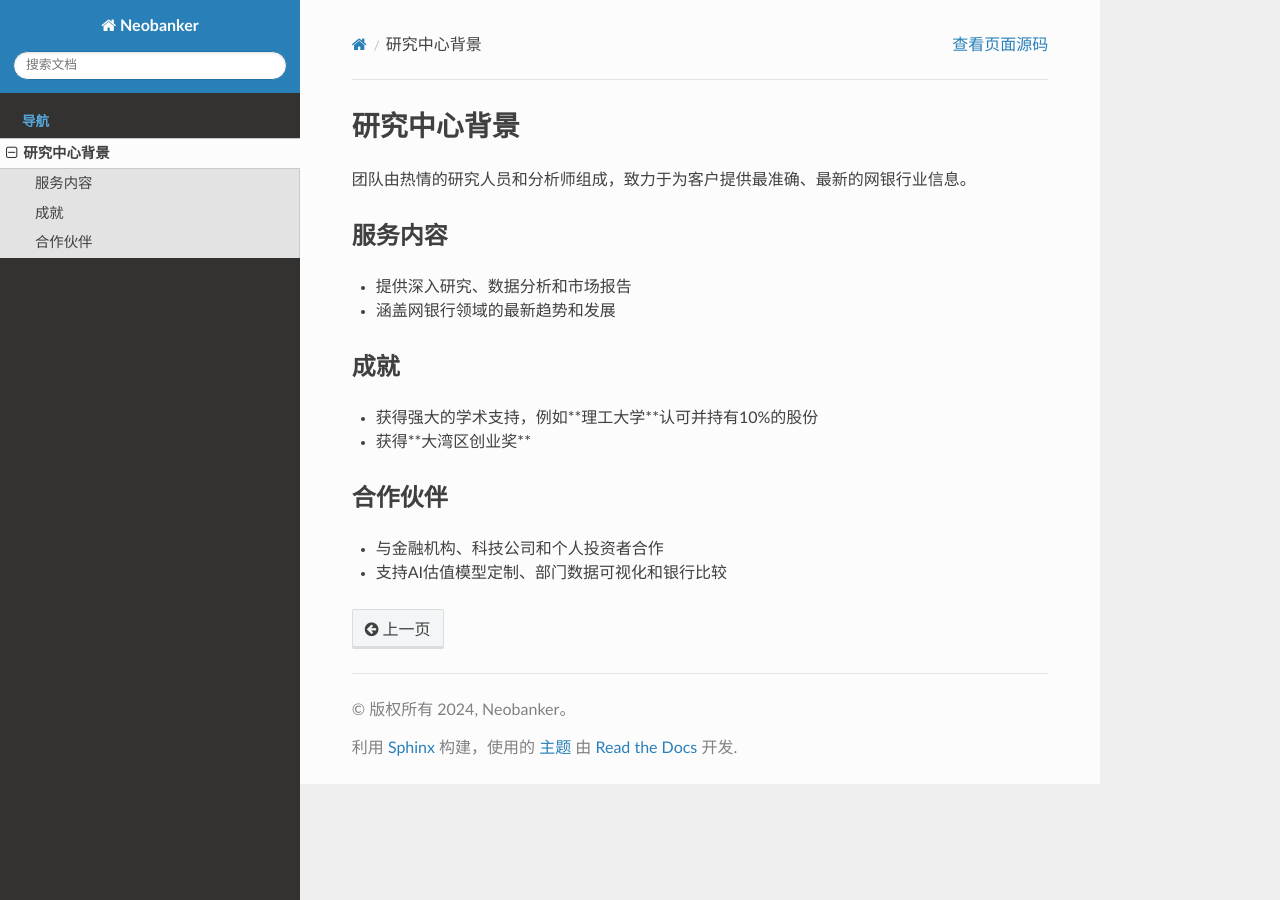
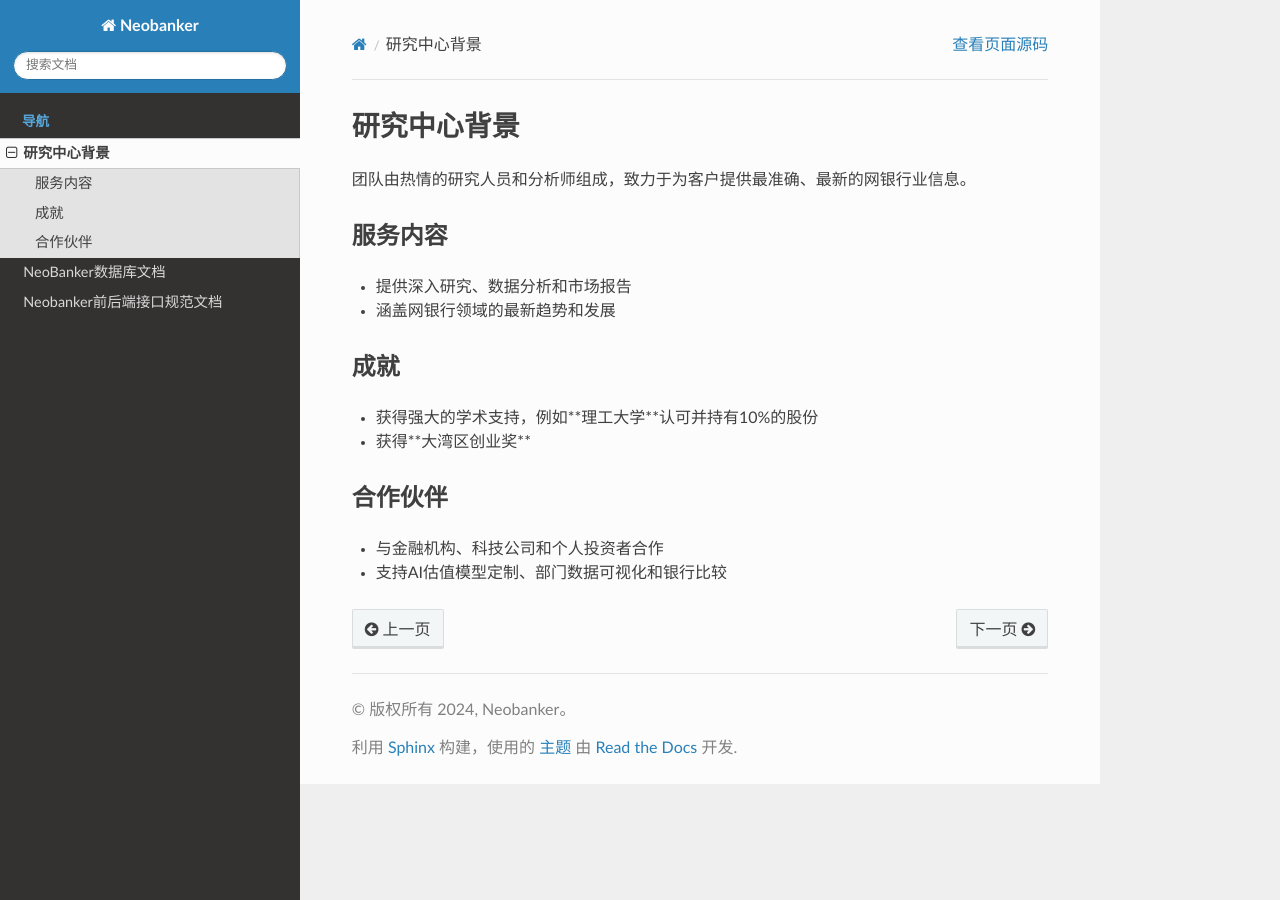
Before and after one commit to neo-banker/neobank.readthedocs.io, a Sphinx documentation site: the page built from docs/about.rst, in a window 1280 px wide. Built offline with Sphinx 7.4.7 and the Read the Docs theme 2.0.0, drawn with Linux system fonts in a browser that asks for light colours.

Commit message:
docs: update index

```diff
--- a/docs/index.rst
+++ b/docs/index.rst
@@ -12,7 +12,8 @@ Neobanker开发文档
    :caption: 导航
 
    about
-
+   数据库文档
+   前后端接口规范文档
 
 索引和表格
 ==================
```
